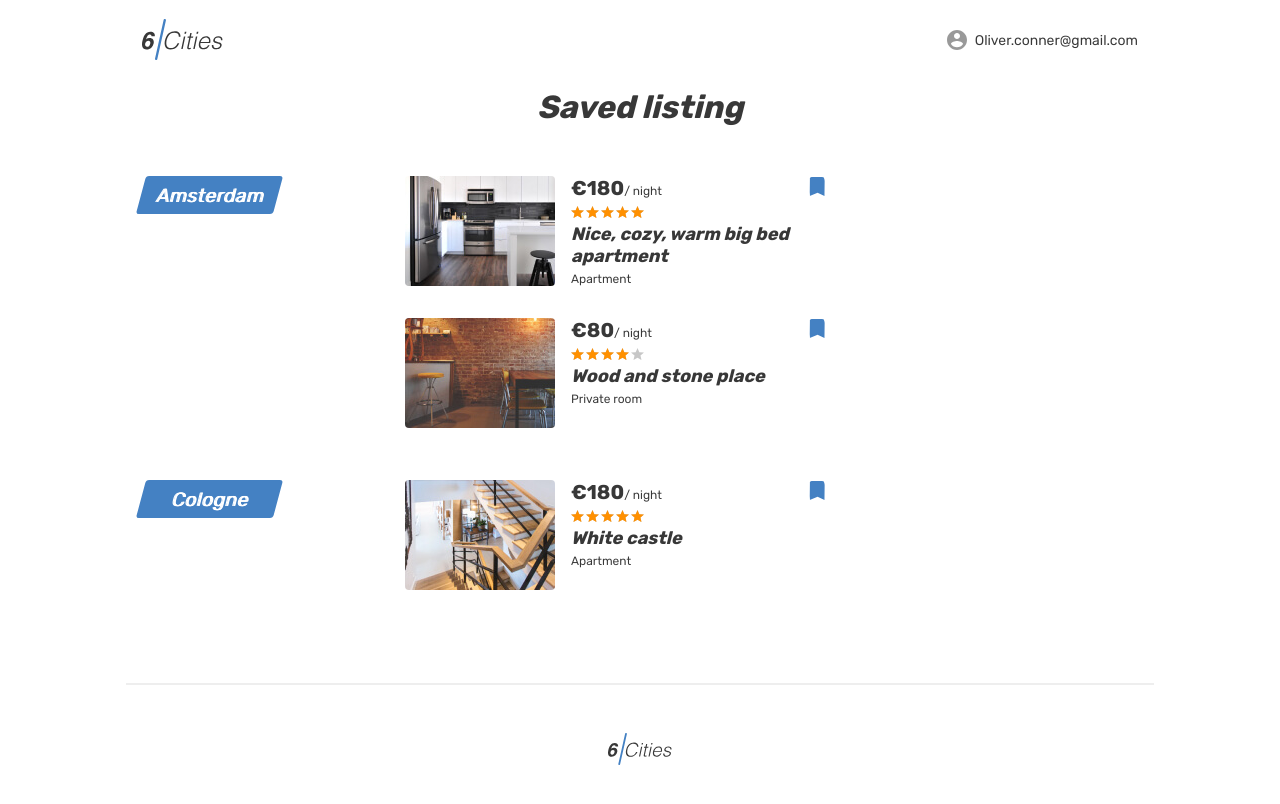
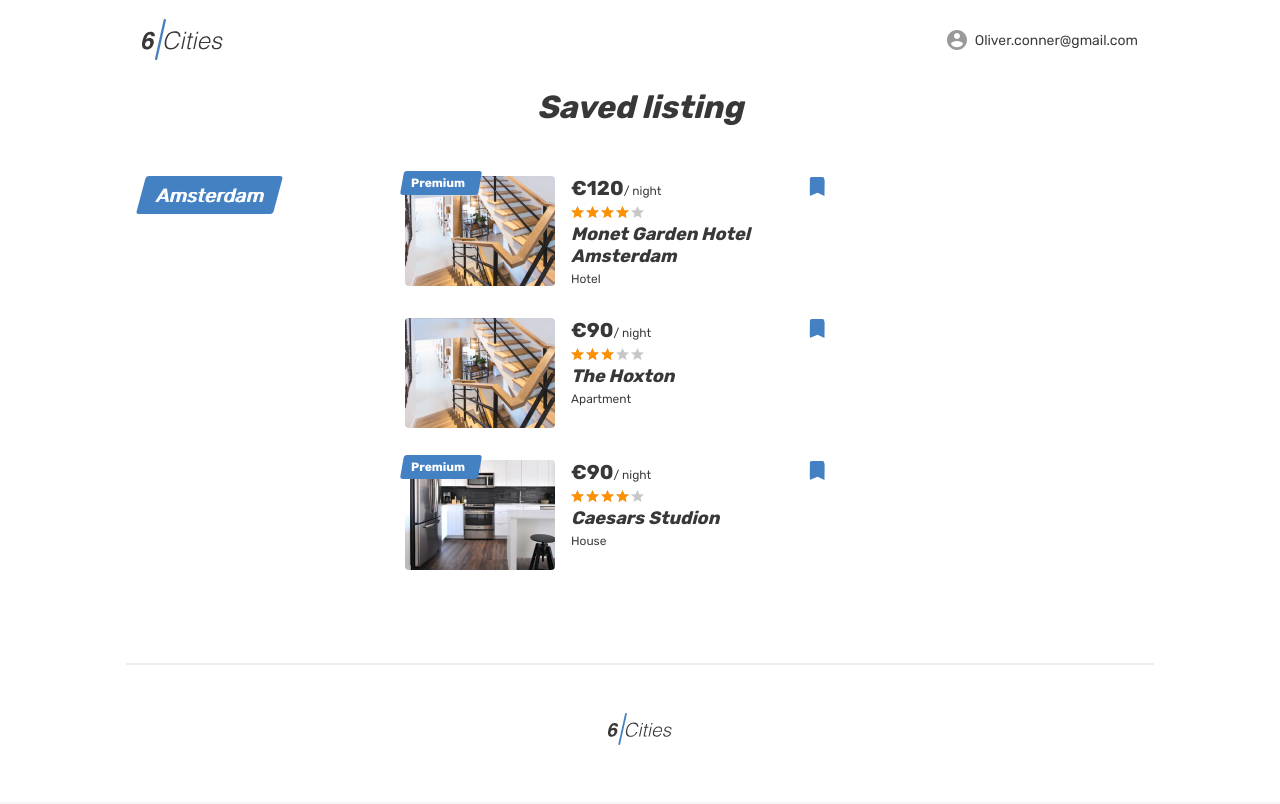
Before and after one commit to krivilyov/1316231-six-cities-5, a React app: page /favorites in a window 1280 px wide. Shown: the top 804 px of the page. Built offline with nearby package versions, Linux system fonts and the light colour scheme.

Commit message:
Update favorites page
Add mocks data to favorites page
Update offers mocks
Add logic on card classes

```diff
--- a/src/components/app/app.jsx
+++ b/src/components/app/app.jsx
@@ -11,6 +11,7 @@ import PageNotFound from "../pages/page-not-found/page-not-found";
 
 const App = (props) => {
   const {offersQuantity, offers, reviews} = props;
+  const bookMarkOffers = offers.filter((it) => it.isBookMark);
 
   const getRelatedOffers = (id) => {
     return offers.filter((item) => (item.id !== (id * 1))).slice(0, 3);
@@ -29,7 +30,9 @@ const App = (props) => {
           <LoginPage />
         </Route>
         <Route exact path="/favorites">
-          <FavoritesPage />
+          <FavoritesPage
+            bookMarkOffers={bookMarkOffers}
+          />
         </Route>
         <Route exact path="/offer/:id"
           render={({match}) => (
--- a/src/components/offer-card/offer-card.jsx
+++ b/src/components/offer-card/offer-card.jsx
@@ -1,23 +1,43 @@
 import React from "react";
+import PropTypes from "prop-types";
 import {Link} from "react-router-dom";
 import {offerPropType} from "../../prop-types";
+import {OFFER_CARD_TYPE} from "../../const";
 
 const OfferCard = (props) => {
-  const {offer} = props;
-  const {id, isPremium, pictures, price, isBookMark, rating, title, type} = offer;
+  const {offer, currentCardType} = props;
+  const {id, isPremium, pictures, preview, price, isBookMark, rating, title, type} = offer;
+  const isFavoriteType = currentCardType === OFFER_CARD_TYPE.FAVORITE;
+
+  const getCardClass = (classIndex, classRelated, classFavorite) => {
+    switch (currentCardType) {
+      case OFFER_CARD_TYPE.INDEX:
+        return classIndex;
+      case OFFER_CARD_TYPE.RELATED:
+        return classRelated;
+      case OFFER_CARD_TYPE.FAVORITE:
+        return classFavorite;
+      default:
+        return false;
+    }
+  };
 
   return (
-    <article className="cities__place-card place-card">
+    <article className={`${getCardClass(`cities__place-card`, `near-places__card`, `favorites__card`)} place-card`}>
       {isPremium && (
         <div className="place-card__mark">
           <span>Premium</span>
         </div>)}
-      <div className="cities__image-wrapper place-card__image-wrapper">
+      <div className={`${getCardClass(`cities__image-wrapper`, `near-places__image-wrapper`, `favorites__image-wrapper`)} place-card__image-wrapper`}>
         <Link to={`/offer/${id}`}>
-          <img className="place-card__image" src={`img/${pictures[0]}`} width="260" height="200" alt="Place image" />
+          <img className="place-card__image"
+            src={`img/${isFavoriteType ? preview : pictures[0]}`}
+            width={isFavoriteType ? `150` : `260`}
+            height={isFavoriteType ? `110` : `200`}
+            alt="Place image"/>
         </Link>
       </div>
-      <div className="place-card__info">
+      <div className={`${getCardClass(``, ``, `favorites__card-info`)} place-card__info`}>
         <div className="place-card__price-wrapper">
           <div className="place-card__price">
             <b className="place-card__price-value">&euro;{price}</b>
@@ -49,6 +69,7 @@ const OfferCard = (props) => {
 
 OfferCard.propTypes = {
   offer: offerPropType,
+  currentCardType: PropTypes.string.isRequired,
 };
 
 export default OfferCard;
--- a/src/components/offers-list/offers-list.jsx
+++ b/src/components/offers-list/offers-list.jsx
@@ -5,7 +5,7 @@ import {offerPropType} from "../../prop-types";
 import OfferCard from "../offer-card/offer-card";
 
 const OffersList = (props) => {
-  const {offers} = props;
+  const {offers, currentCardType} = props;
 
   return (
     <div className="cities__places-list places__list tabs__content">
@@ -13,6 +13,7 @@ const OffersList = (props) => {
         <OfferCard
           key={offer.id}
           offer={offer}
+          currentCardType={currentCardType}
         />
       ))}
     </div>
@@ -21,6 +22,7 @@ const OffersList = (props) => {
 
 OffersList.propTypes = {
   offers: PropTypes.arrayOf(offerPropType).isRequired,
+  currentCardType: PropTypes.string.isRequired,
 };
 
 export default OffersList;
--- a/src/components/pages/favorites-page/favorites-page.jsx
+++ b/src/components/pages/favorites-page/favorites-page.jsx
@@ -1,15 +1,27 @@
 import React from 'react';
+import {Link} from "react-router-dom";
+import PropTypes from 'prop-types';
+import {offerPropType} from "../../../prop-types";
+import OfferCard from "../../offer-card/offer-card";
+import {OFFER_CARD_TYPE} from "../../../const";
 
-const FavoritesPage = () => {
+const FavoritesPage = (props) => {
+  const {bookMarkOffers} = props;
+  const bookMarkOffersCityMap = {};
+
+  bookMarkOffers.forEach((item) => {
+    bookMarkOffersCityMap[item.city] = bookMarkOffersCityMap[item.city] ? [...(bookMarkOffersCityMap[item.city]), item] : [item];
+  });
+
   return (
     <div className="page">
       <header className="header">
         <div className="container">
           <div className="header__wrapper">
             <div className="header__left">
-              <a className="header__logo-link" href="main.html">
-                <img className="header__logo" src="img/logo.svg" alt="6 cities logo" width="81" height="41" />
-              </a>
+              <Link className="header__logo-link" to={`/`}>
+                <img className="header__logo" src={`img/logo.svg`} alt="6 cities logo" width="81" height="41" />
+              </Link>
             </div>
             <nav className="header__nav">
               <ul className="header__nav-list">
@@ -31,7 +43,8 @@ const FavoritesPage = () => {
           <section className="favorites">
             <h1 className="favorites__title">Saved listing</h1>
             <ul className="favorites__list">
-              <li className="favorites__locations-items">
+              {(Object.keys(bookMarkOffersCityMap)).map((city, i) => (
+                <li key={city} className="favorites__locations-items">
                   <div className="favorites__locations locations locations--current">
                     <div className="locations__item">
                       <a className="locations__item-link" href="#">
@@ -40,125 +53,31 @@ const FavoritesPage = () => {
                     </div>
                   </div>
                   <div className="favorites__places">
-                  <article className="favorites__card place-card">
-                    <div className="favorites__image-wrapper place-card__image-wrapper">
-                      <a href="#">
-                        <img className="place-card__image" src="img/apartment-small-03.jpg" width="150" height="110" alt="Place image" />
-                      </a>
-                    </div>
-                    <div className="favorites__card-info place-card__info">
-                      <div className="place-card__price-wrapper">
-                        <div className="place-card__price">
-                          <b className="place-card__price-value">&euro;180</b>
-                          <span className="place-card__price-text">&#47;&nbsp;night</span>
-                        </div>
-                        <button className="place-card__bookmark-button place-card__bookmark-button--active button" type="button">
-                          <svg className="place-card__bookmark-icon" width="18" height="19">
-                            <use xlinkHref="#icon-bookmark"></use>
-                          </svg>
-                          <span className="visually-hidden">In bookmarks</span>
-                        </button>
-                      </div>
-                      <div className="place-card__rating rating">
-                        <div className="place-card__stars rating__stars">
-                          <span style={{width: `100%`}}></span>
-                          <span className="visually-hidden">Rating</span>
-                        </div>
-                      </div>
-                      <h2 className="place-card__name">
-                        <a href="#">Nice, cozy, warm big bed apartment</a>
-                      </h2>
-                      <p className="place-card__type">Apartment</p>
-                    </div>
-                  </article>
-
-                  <article className="favorites__card place-card">
-                    <div className="favorites__image-wrapper place-card__image-wrapper">
-                      <a href="#">
-                        <img className="place-card__image" src="img/room-small.jpg" width="150" height="110" alt="Place image" />
-                      </a>
-                    </div>
-                    <div className="favorites__card-info place-card__info">
-                      <div className="place-card__price-wrapper">
-                        <div className="place-card__price">
-                          <b className="place-card__price-value">&euro;80</b>
-                          <span className="place-card__price-text">&#47;&nbsp;night</span>
-                        </div>
-                        <button className="place-card__bookmark-button place-card__bookmark-button--active button" type="button">
-                          <svg className="place-card__bookmark-icon" width="18" height="19">
-                            <use xlinkHref="#icon-bookmark"></use>
-                          </svg>
-                          <span className="visually-hidden">In bookmarks</span>
-                        </button>
-                      </div>
-                      <div className="place-card__rating rating">
-                        <div className="place-card__stars rating__stars">
-                          <span style={{width: `80%`}}></span>
-                          <span className="visually-hidden">Rating</span>
-                        </div>
-                      </div>
-                      <h2 className="place-card__name">
-                        <a href="#">Wood and stone place</a>
-                      </h2>
-                      <p className="place-card__type">Private room</p>
-                    </div>
-                  </article>
+                    {bookMarkOffersCityMap[city].map((offer) => (
+                      <OfferCard
+                        key={offer.id}
+                        offer={offer}
+                        currentCardType={OFFER_CARD_TYPE.FAVORITE}
+                      />
+                    ))}
                   </div>
                 </li>
-
-              <li className="favorites__locations-items">
-                <div className="favorites__locations locations locations--current">
-                  <div className="locations__item">
-                    <a className="locations__item-link" href="#">
-                      <span>Cologne</span>
-                    </a>
-                  </div>
-                </div>
-                <div className="favorites__places">
-                  <article className="favorites__card place-card">
-                    <div className="favorites__image-wrapper place-card__image-wrapper">
-                      <a href="#">
-                        <img className="place-card__image" src="img/apartment-small-04.jpg" width="150" height="110" alt="Place image" />
-                      </a>
-                    </div>
-                    <div className="favorites__card-info place-card__info">
-                      <div className="place-card__price-wrapper">
-                        <div className="place-card__price">
-                          <b className="place-card__price-value">&euro;180</b>
-                          <span className="place-card__price-text">&#47;&nbsp;night</span>
-                        </div>
-                        <button className="place-card__bookmark-button place-card__bookmark-button--active button" type="button">
-                          <svg className="place-card__bookmark-icon" width="18" height="19">
-                            <use xlinkHref="#icon-bookmark"></use>
-                          </svg>
-                          <span className="visually-hidden">In bookmarks</span>
-                        </button>
-                      </div>
-                      <div className="place-card__rating rating">
-                        <div className="place-card__stars rating__stars">
-                          <span style={{width: `100%`}}></span>
-                          <span className="visually-hidden">Rating</span>
-                        </div>
-                      </div>
-                      <h2 className="place-card__name">
-                        <a href="#">White castle</a>
-                      </h2>
-                      <p className="place-card__type">Apartment</p>
-                    </div>
-                  </article>
-                </div>
-              </li>
+              ))}
             </ul>
           </section>
         </div>
       </main>
       <footer className="footer container">
-        <a className="footer__logo-link" href="main.html">
-          <img className="footer__logo" src="img/logo.svg" alt="6 cities logo" width="64" height="33" />
-        </a>
+        <Link className="footer__logo-link" to={`/`}>
+          <img className="footer__logo" src={`img/logo.svg`} alt="6 cities logo" width="64" height="33"/>
+        </Link>
       </footer>
     </div>
   );
 };
 
+FavoritesPage.propTypes = {
+  bookMarkOffers: PropTypes.arrayOf(offerPropType).isRequired,
+};
+
 export default FavoritesPage;
--- a/src/components/pages/index-page/index-page.jsx
+++ b/src/components/pages/index-page/index-page.jsx
@@ -2,6 +2,7 @@ import React from 'react';
 import PropTypes from 'prop-types';
 import OffersList from "../../offers-list/offers-list";
 import {offerPropType} from "../../../prop-types";
+import {OFFER_CARD_TYPE} from "../../../const"
 
 const IndexPage = (props) => {
   const {offersQuantity, offers} = props;
@@ -90,7 +91,10 @@ const IndexPage = (props) => {
                 </ul>
               </form>
 
-              <OffersList offers={offers} />
+              <OffersList
+                offers={offers}
+                currentCardType={OFFER_CARD_TYPE.INDEX}
+              />
 
             </section>
             <div className="cities__right-section">
--- a/src/components/pages/offer-page/offer-page.jsx
+++ b/src/components/pages/offer-page/offer-page.jsx
@@ -4,6 +4,7 @@ import {Link} from "react-router-dom";
 import {offerPropType, reviewPropType} from "../../../prop-types";
 import OfferCard from "../../offer-card/offer-card";
 import OfferCommentForm from "../../offer-comment-form/offer-comment-form";
+import {OFFER_CARD_TYPE} from "../../../const";
 
 const OfferPage = (props) => {
   const {offer, reviews, relatedOffers} = props;
@@ -151,6 +152,7 @@ const OfferPage = (props) => {
                 <OfferCard
                   key={item.id}
                   offer={item}
+                  currentCardType={OFFER_CARD_TYPE.RELATED}
                 />
               ))}
             </div>
--- a/src/const.js
+++ b/src/const.js
@@ -1,8 +1,14 @@
-export const OfferType = {
+export const OFFER_TYPE = {
   APARTMENT: `Apartment`,
   ROOM: `Room`,
   HOUSE: `House`,
   HOTEL: `Hotel`
 };
 
+export const OFFER_CARD_TYPE = {
+  INDEX: `index`,
+  RELATED: `related`,
+  FAVORITE: `favorite`,
+};
+
 export const RADIO_VALUES = [`5`, `4`, `3`, `2`, `1`];
--- a/src/mocks/offers.js
+++ b/src/mocks/offers.js
@@ -1,10 +1,11 @@
-import {OfferType} from "../const";
+import {OFFER_TYPE} from "../const";
 
 const offers = [
   {
     id: 1,
     city: `Amsterdam`,
     pictures: [`room.jpg`, `apartment-01.jpg`, `apartment-02.jpg`, `apartment-03.jpg`, `studio-01.jpg`, `apartment-01.jpg`],
+    preview: `apartment-small-04.jpg`,
     title: `Monet Garden Hotel Amsterdam`,
     description: [
       `Monet Garden Amsterdam is a modern boutique hotel located in Amsterdam, next to the city's canals. It offers air-conditioned rooms and free Wi-Fi throughout. Most rooms offer views of the canal and garden.`,
@@ -13,7 +14,7 @@ const offers = [
     isPremium: true,
     isBookMark: true,
     price: 120,
-    type: OfferType.HOTEL,
+    type: OFFER_TYPE.HOTEL,
     rating: 4,
     bedroomsMax: `4 Bedrooms`,
     guestsMax: `Max 5 adults`,
@@ -28,6 +29,7 @@ const offers = [
     id: 2,
     city: `Amsterdam`,
     pictures: [`room.jpg`, `apartment-03.jpg`, `apartment-01.jpg`, `apartment-02.jpg`, `studio-01.jpg`, `apartment-02.jpg`],
+    preview: `apartment-small-03.jpg`,
     title: `Guest house Dynasty Sochi`,
     description: [
       `Dynasty guest house is located in Sochi, a 10-minute walk from the Black sea. It offers free Wi-Fi and free private Parking.`,
@@ -36,7 +38,7 @@ const offers = [
     isPremium: true,
     isBookMark: false,
     price: 220,
-    type: OfferType.HOTEL,
+    type: OFFER_TYPE.HOTEL,
     rating: 5,
     bedroomsMax: `3 Bedrooms`,
     guestsMax: `Max 6 adults`,
@@ -51,6 +53,7 @@ const offers = [
     id: 3,
     city: `Amsterdam`,
     pictures: [`apartment-03.jpg`, `room.jpg`, `apartment-01.jpg`, `apartment-02.jpg`, `studio-01.jpg`, `apartment-03.jpg`],
+    preview: `apartment-small-04.jpg`,
     title: `The Hoxton`,
     description: [
       `The rooms are equipped with a flat-screen TV with cable channels. Some rooms have a Seating area. The rooms are equipped with kettle, free toiletries and a Hairdryer. A TV is provided.`,
@@ -59,7 +62,7 @@ const offers = [
     isPremium: false,
     isBookMark: true,
     price: 90,
-    type: OfferType.APARTMENT,
+    type: OFFER_TYPE.APARTMENT,
     rating: 3,
     bedroomsMax: `5 Bedrooms`,
     guestsMax: `Max 8 adults`,
@@ -74,6 +77,7 @@ const offers = [
     id: 4,
     city: `Amsterdam`,
     pictures: [`apartment-02.jpg`, `apartment-03.jpg`, `room.jpg`, `apartment-01.jpg`, `apartment-03.jpg`, `studio-01.jpg`],
+    preview: `apartment-small-03.jpg`,
     title: `Caesars Studion`,
     description: [
       `Caesars Place apartment is located in Amsterdam, 400 metres from Leidseplein and 500 metres from Flower market. Free Wi-Fi is available throughout the property.`,
@@ -82,7 +86,7 @@ const offers = [
     isPremium: true,
     isBookMark: true,
     price: 90,
-    type: OfferType.HOUSE,
+    type: OFFER_TYPE.HOUSE,
     rating: 4,
     bedroomsMax: `1 Bedrooms`,
     guestsMax: `Max 2 adults`,
--- a/src/prop-types.js
+++ b/src/prop-types.js
@@ -1,16 +1,17 @@
 import PropTypes from "prop-types";
-import {OfferType} from "./const";
+import {OFFER_TYPE} from "./const";
 
 const offerPropType = PropTypes.shape({
   id: PropTypes.number.isRequired,
   city: PropTypes.string.isRequired,
   pictures: PropTypes.array.isRequired,
+  preview: PropTypes.string.isRequired,
   title: PropTypes.string.isRequired,
   description: PropTypes.array.isRequired,
   isPremium: PropTypes.bool.isRequired,
   isBookMark: PropTypes.bool.isRequired,
   price: PropTypes.number.isRequired,
-  type: PropTypes.oneOf([OfferType.APARTMENT, OfferType.ROOM, OfferType.HOUSE, OfferType.HOTEL]).isRequired,
+  type: PropTypes.oneOf([OFFER_TYPE.APARTMENT, OFFER_TYPE.ROOM, OFFER_TYPE.HOUSE, OFFER_TYPE.HOTEL]).isRequired,
   rating: PropTypes.number.isRequired,
   bedroomsMax: PropTypes.string.isRequired,
   guestsMax: PropTypes.string.isRequired,
```
Lines whose indentation alone changed are shown as unchanged.
